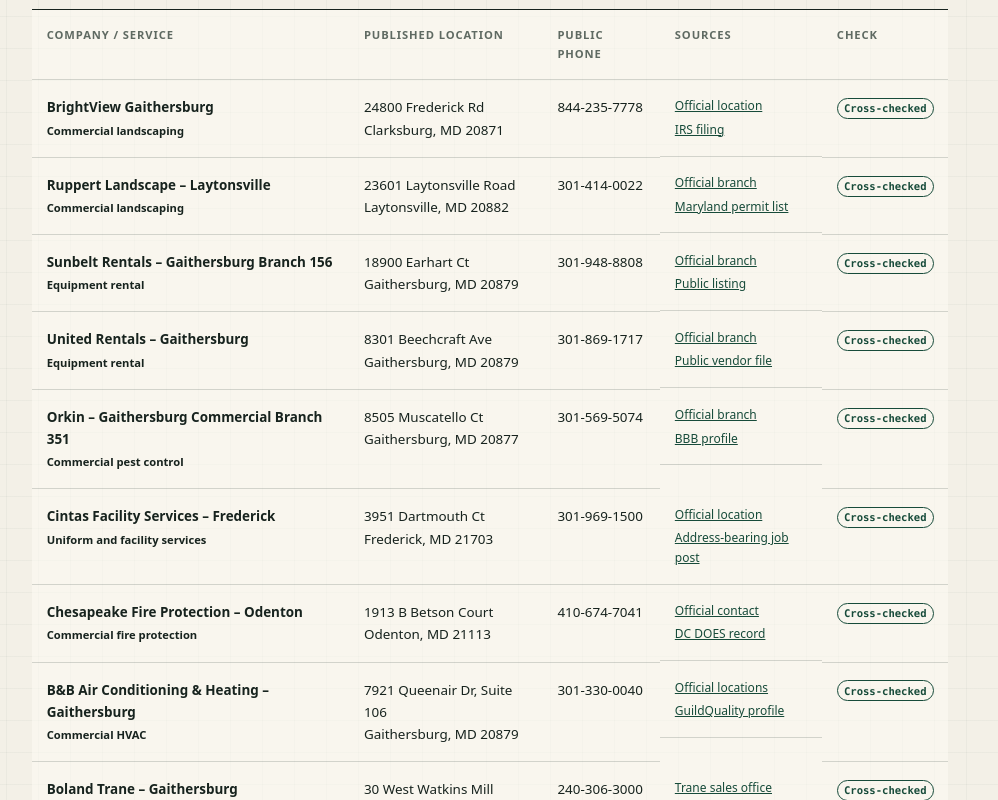
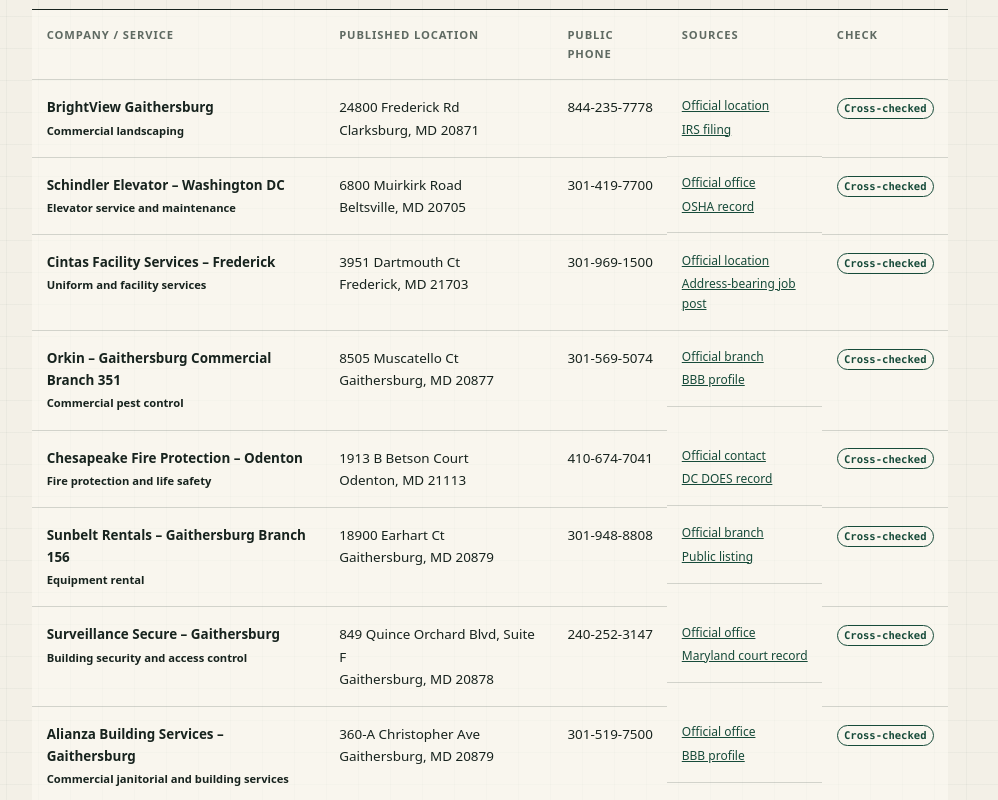
Before and after one commit to a0920103307-droid/northstar-schema-review-site, a plain HTML site: page export-research/english/washington-dc-sample.html in a window 1280 px wide. Shown: the part 2000-2800 px from the top of the page, without its empty margins (282-1280 px from the left). Drawn offline with Linux system fonts and the light colour scheme.

Commit message:
Align research sample with buyer industries

```diff
--- a/export-research/english/washington-dc-sample.html
+++ b/export-research/english/washington-dc-sample.html
@@ -4,7 +4,7 @@
   <meta charset="utf-8">
   <meta name="viewport" content="width=device-width, initial-scale=1">
   <meta name="color-scheme" content="light">
-  <meta name="description" content="A 10-row source-linked method sample of Washington DC commercial-service company locations. No personal contact data.">
+  <meta name="description" content="A 10-row source-linked method sample covering ten buyer-requested Washington DC commercial-service categories. No personal contact data.">
   <link rel="canonical" href="https://a0920103307-droid.github.io/northstar-schema-review-site/export-research/english/washington-dc-sample.html">
   <link rel="alternate" hreflang="zh-Hant" href="https://a0920103307-droid.github.io/northstar-schema-review-site/export-research/">
   <title>Washington DC branch research sample | Export Signal Lab</title>
@@ -37,8 +37,8 @@
         <p class="lede">
           This sample demonstrates how company and branch records can be organized for
           review without personal names, private emails, or personal phone numbers.
-          It covers the Washington DC metropolitan region across several commercial-service
-          categories. All ten rows were cross-checked against at least one additional public source.
+          It covers ten buyer-requested commercial-service categories in the Washington DC
+          metropolitan region. All ten rows were cross-checked against at least one additional public source.
         </p>
         <div class="actions">
           <a class="button primary" href="#sample">Review the data</a>
@@ -108,10 +108,31 @@
                 <td><span class="status">Cross-checked</span></td>
               </tr>
               <tr>
-                <td>Ruppert Landscape – Laytonsville<br><small>Commercial landscaping</small></td>
-                <td>23601 Laytonsville Road<br>Laytonsville, MD 20882</td>
-                <td>301-414-0022</td>
-                <td class="source-links"><a href="https://www.ruppertlandscape.com/locations/commercial-landscaping-laytonsville/" target="_blank" rel="noopener">Official branch</a><a href="https://mda.maryland.gov/plants-pests/plant-protection-weed-management/spotted-lanternfly-identification-management/spotted-lanternfly-permits" target="_blank" rel="noopener">Maryland permit list</a></td>
+                <td>Schindler Elevator – Washington DC<br><small>Elevator service and maintenance</small></td>
+                <td>6800 Muirkirk Road<br>Beltsville, MD 20705</td>
+                <td>301-419-7700</td>
+                <td class="source-links"><a href="https://www.schindler.com/en/contact/district-of-columbia/washington-dc.html" target="_blank" rel="noopener">Official office</a><a href="https://www.osha.gov/ords/imis/establishment.inspection_detail?id=1621864.015" target="_blank" rel="noopener">OSHA record</a></td>
+                <td><span class="status">Cross-checked</span></td>
+              </tr>
+              <tr>
+                <td>Cintas Facility Services – Frederick<br><small>Uniform and facility services</small></td>
+                <td>3951 Dartmouth Ct<br>Frederick, MD 21703</td>
+                <td>301-969-1500</td>
+                <td class="source-links"><a href="https://www.cintas.com/local/usa/md/frederick/contact-us-facility-services" target="_blank" rel="noopener">Official location</a><a href="https://www.indeed.com/viewjob?jk=16fed43c98d84f40" target="_blank" rel="noopener">Address-bearing job post</a></td>
+                <td><span class="status">Cross-checked</span></td>
+              </tr>
+              <tr>
+                <td>Orkin – Gaithersburg Commercial Branch 351<br><small>Commercial pest control</small></td>
+                <td>8505 Muscatello Ct<br>Gaithersburg, MD 20877</td>
+                <td>301-569-5074</td>
+                <td class="source-links"><a href="https://www.orkin.com/locations/maryland-md/gaithersburg-pest-control" target="_blank" rel="noopener">Official branch</a><a href="https://www.bbb.org/us/md/gaithersburg/profile/pest-control/orkin-0241-236110304/addressId/392439" target="_blank" rel="noopener">BBB profile</a></td>
+                <td><span class="status">Cross-checked</span></td>
+              </tr>
+              <tr>
+                <td>Chesapeake Fire Protection – Odenton<br><small>Fire protection and life safety</small></td>
+                <td>1913 B Betson Court<br>Odenton, MD 21113</td>
+                <td>410-674-7041</td>
+                <td class="source-links"><a href="https://www.chesapeakesprinkler.com/contact/" target="_blank" rel="noopener">Official contact</a><a href="https://does.dc.gov/sites/default/files/dc/sites/does/page_content/attachments/May%2030%2C%202024%20Council%20Meeting%20Mintues1_0.pdf" target="_blank" rel="noopener">DC DOES record</a></td>
                 <td><span class="status">Cross-checked</span></td>
               </tr>
               <tr>
@@ -122,52 +143,31 @@
                 <td><span class="status">Cross-checked</span></td>
               </tr>
               <tr>
-                <td>United Rentals – Gaithersburg<br><small>Equipment rental</small></td>
-                <td>8301 Beechcraft Ave<br>Gaithersburg, MD 20879</td>
-                <td>301-869-1717</td>
-                <td class="source-links"><a href="https://www.unitedrentals.com/locations/md/gaithersburg/equipment-tool-rentals/402" target="_blank" rel="noopener">Official branch</a><a href="https://www.montgomeryschoolsmd.org/siteassets/district/departments/procurement/pdf/VendorAlpha.pdf" target="_blank" rel="noopener">Public vendor file</a></td>
+                <td>Surveillance Secure – Gaithersburg<br><small>Building security and access control</small></td>
+                <td>849 Quince Orchard Blvd, Suite F<br>Gaithersburg, MD 20878</td>
+                <td>240-252-3147</td>
+                <td class="source-links"><a href="https://surveillancesecure.com/contact-us/" target="_blank" rel="noopener">Official office</a><a href="https://www.mdcourts.gov/sites/default/files/solicitation_docs/k18007084fsigninsheet.pdf" target="_blank" rel="noopener">Maryland court record</a></td>
                 <td><span class="status">Cross-checked</span></td>
               </tr>
               <tr>
-                <td>Orkin – Gaithersburg Commercial Branch 351<br><small>Commercial pest control</small></td>
-                <td>8505 Muscatello Ct<br>Gaithersburg, MD 20877</td>
-                <td>301-569-5074</td>
-                <td class="source-links"><a href="https://www.orkin.com/locations/maryland-md/gaithersburg-pest-control" target="_blank" rel="noopener">Official branch</a><a href="https://www.bbb.org/us/md/gaithersburg/profile/pest-control/orkin-0241-236110304/addressId/392439" target="_blank" rel="noopener">BBB profile</a></td>
+                <td>Alianza Building Services – Gaithersburg<br><small>Commercial janitorial and building services</small></td>
+                <td>360-A Christopher Ave<br>Gaithersburg, MD 20879</td>
+                <td>301-519-7500</td>
+                <td class="source-links"><a href="https://www.alianzaservices.com/contact-us/" target="_blank" rel="noopener">Official office</a><a href="https://www.bbb.org/us/md/gaithersburg/profile/janitor-service/alianza-building-services-inc-0241-236108596" target="_blank" rel="noopener">BBB profile</a></td>
                 <td><span class="status">Cross-checked</span></td>
               </tr>
               <tr>
-                <td>Cintas Facility Services – Frederick<br><small>Uniform and facility services</small></td>
-                <td>3951 Dartmouth Ct<br>Frederick, MD 21703</td>
-                <td>301-969-1500</td>
-                <td class="source-links"><a href="https://www.cintas.com/local/usa/md/frederick/contact-us-facility-services" target="_blank" rel="noopener">Official location</a><a href="https://www.indeed.com/viewjob?jk=16fed43c98d84f40" target="_blank" rel="noopener">Address-bearing job post</a></td>
+                <td>Bond Water Technologies – Gaithersburg<br><small>Commercial water treatment and air filtration</small></td>
+                <td>630 East Diamond Avenue, Suite J/K<br>Gaithersburg, MD 20877</td>
+                <td>301-721-2663</td>
+                <td class="source-links"><a href="https://www.bondwater.com/contact-us/" target="_blank" rel="noopener">Official office</a><a href="https://www.cecilcountymd.gov/Archive/ViewFile/Item/293" target="_blank" rel="noopener">Cecil County record</a></td>
                 <td><span class="status">Cross-checked</span></td>
               </tr>
               <tr>
-                <td>Chesapeake Fire Protection – Odenton<br><small>Commercial fire protection</small></td>
-                <td>1913 B Betson Court<br>Odenton, MD 21113</td>
-                <td>410-674-7041</td>
-                <td class="source-links"><a href="https://www.chesapeakesprinkler.com/contact/" target="_blank" rel="noopener">Official contact</a><a href="https://does.dc.gov/sites/default/files/dc/sites/does/page_content/attachments/May%2030%2C%202024%20Council%20Meeting%20Mintues1_0.pdf" target="_blank" rel="noopener">DC DOES record</a></td>
-                <td><span class="status">Cross-checked</span></td>
-              </tr>
-              <tr>
-                <td>B&amp;B Air Conditioning &amp; Heating – Gaithersburg<br><small>Commercial HVAC</small></td>
-                <td>7921 Queenair Dr, Suite 106<br>Gaithersburg, MD 20879</td>
-                <td>301-330-0040</td>
-                <td class="source-links"><a href="https://www.bbairconditioning.com/contact/locations/" target="_blank" rel="noopener">Official locations</a><a href="https://www.guildquality.com/profile/bandb-air-conditioning-and-heating-service-4" target="_blank" rel="noopener">GuildQuality profile</a></td>
-                <td><span class="status">Cross-checked</span></td>
-              </tr>
-              <tr>
-                <td>Boland Trane – Gaithersburg<br><small>Commercial HVAC and building services</small></td>
-                <td>30 West Watkins Mill Road<br>Gaithersburg, MD 20878</td>
-                <td>240-306-3000</td>
-                <td class="source-links"><a href="https://www.trane.com/commercial/north-america/us/en/contact-us/locate-sales-offices/washingtondc.html" target="_blank" rel="noopener">Trane sales office</a><a href="https://mde.maryland.gov/marylandgreen/Documents/Boland-Trane-Services-Profile.pdf" target="_blank" rel="noopener">Maryland Energy profile</a></td>
-                <td><span class="status">Cross-checked</span></td>
-              </tr>
-              <tr>
-                <td>Harris – Upper Marlboro<br><small>Commercial facility solutions</small></td>
-                <td>8520 Pepco Place, Suite 100<br>Upper Marlboro, MD 20772</td>
-                <td>301-350-5000</td>
-                <td class="source-links"><a href="https://harriscompany.com/about-harris/office-locations/upper-marlboro-md-facility-solutions/" target="_blank" rel="noopener">Official office</a><a href="https://platform.reverecre.com/api/project-file/38d11f3d-ca6c-40ea-8c43-dd64969ca5e1/8520%20Pepco%20Place%20Teaser.pdf" target="_blank" rel="noopener">Lease offering memo</a></td>
+                <td>Payroll Network – Rockville<br><small>Payroll and HCM services</small></td>
+                <td>2092 Gaither Rd, Suite 200<br>Rockville, MD 20850</td>
+                <td>301-339-6000</td>
+                <td class="source-links"><a href="https://www.payrollnetwork.com/" target="_blank" rel="noopener">Company site</a><a href="https://www.bbb.org/us/md/rockville/profile/payroll-services/payroll-network-inc-0241-236003235" target="_blank" rel="noopener">BBB profile</a></td>
                 <td><span class="status">Cross-checked</span></td>
               </tr>
             </tbody>
```
Also changed, not shown: 1 other file.
